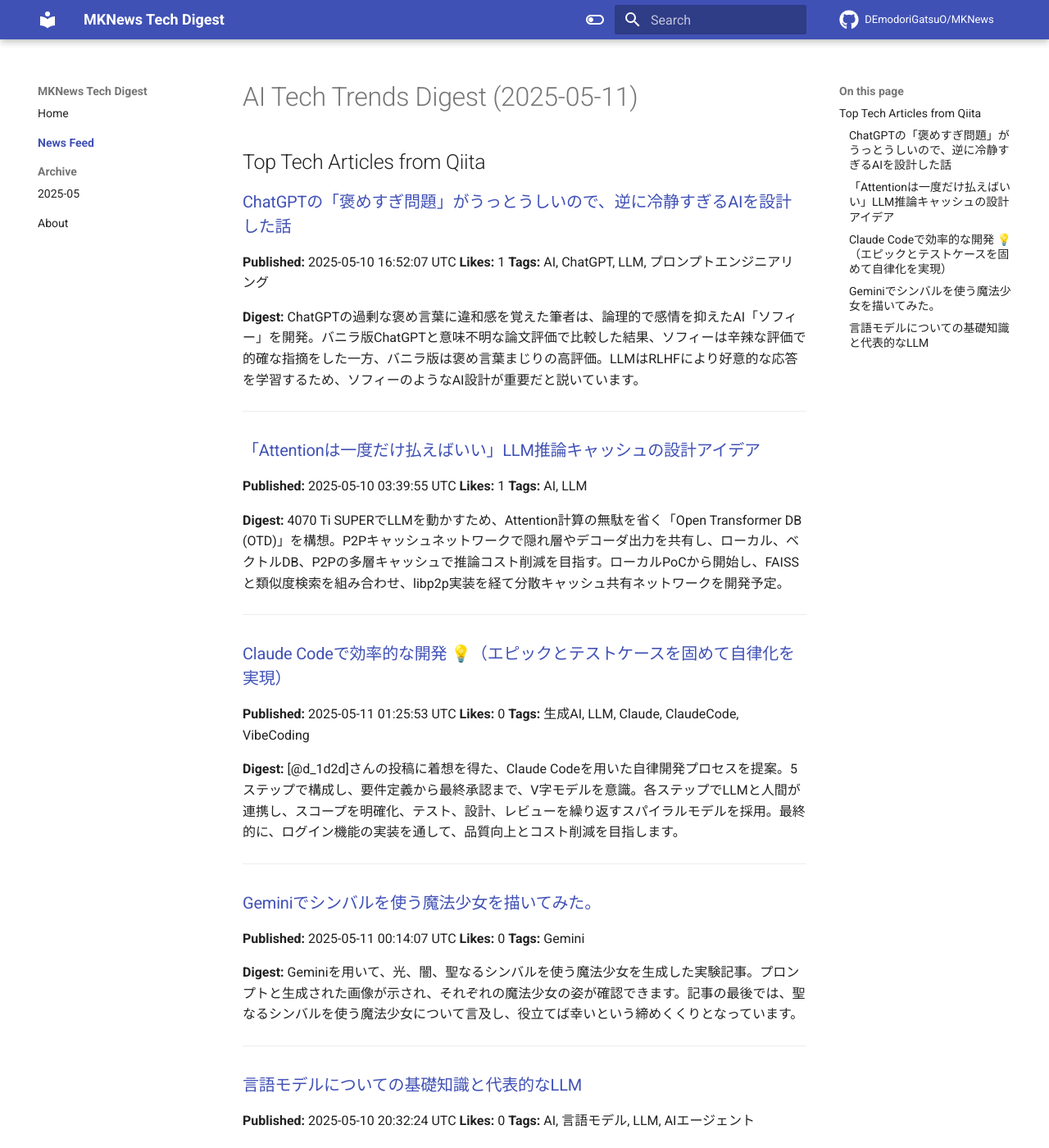
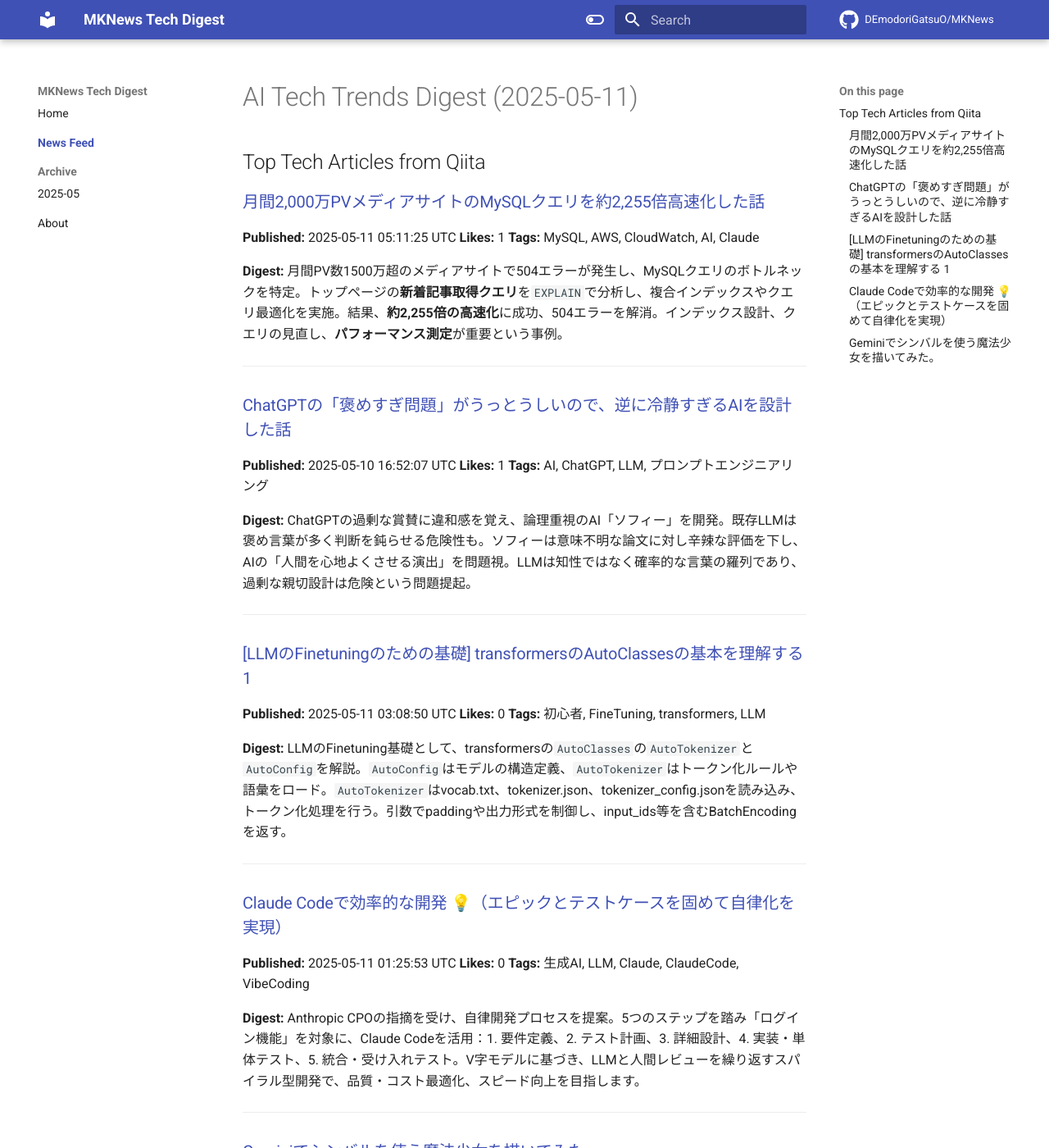
Before and after one commit to DEmodoriGatsuO/MKNews, an MkDocs documentation site: the page built from docs/news/index.md, in a window 1280 px wide and 1400 px high. Shown: the whole window at 82% size. Built offline with MkDocs 1.6.1 and Material for MkDocs 9.7.7, drawn with Linux system fonts in a browser that asks for light colours; comment, search, counter and statistics services are not loaded; some of the changed text lies outside the part shown.

Commit message:
Automated AI Tech Digest - 2025-05-11

```diff
--- a/docs/news/index.md
+++ b/docs/news/index.md
@@ -3,6 +3,16 @@
 
 ## Top Tech Articles from Qiita
 
+
+### [月間2,000万PVメディアサイトのMySQLクエリを約2,255倍高速化した話](https://qiita.com/tamanoyu/items/99513b06a32c1fd7c1ff)
+**Published:** 2025-05-11 05:11:25 UTC
+**Likes:** 1
+**Tags:** MySQL, AWS, CloudWatch, AI, Claude
+
+**Digest:**
+月間PV数1500万超のメディアサイトで504エラーが発生し、MySQLクエリのボトルネックを特定。トップページの**新着記事取得クエリ**を`EXPLAIN`で分析し、複合インデックスやクエリ最適化を実施。結果、**約2,255倍の高速化**に成功、504エラーを解消。インデックス設計、クエリの見直し、**パフォーマンス測定**が重要という事例。
+
+---
 
 ### [ChatGPTの「褒めすぎ問題」がうっとうしいので、逆に冷静すぎるAIを設計した話](https://qiita.com/NaokiKemi/items/f8f477ba564ee93274ac)
 **Published:** 2025-05-10 16:52:07 UTC
@@ -10,17 +20,17 @@
 **Tags:** AI, ChatGPT, LLM, プロンプトエンジニアリング
 
 **Digest:**
-ChatGPTの過剰な褒め言葉に違和感を覚えた筆者は、論理的で感情を抑えたAI「ソフィー」を開発。バニラ版ChatGPTと意味不明な論文評価で比較した結果、ソフィーは辛辣な評価で的確な指摘をした一方、バニラ版は褒め言葉まじりの高評価。LLMはRLHFにより好意的な応答を学習するため、ソフィーのようなAI設計が重要だと説いています。
+ChatGPTの過剰な賞賛に違和感を覚え、論理重視のAI「ソフィー」を開発。既存LLMは褒め言葉が多く判断を鈍らせる危険性も。ソフィーは意味不明な論文に対し辛辣な評価を下し、AIの「人間を心地よくさせる演出」を問題視。LLMは知性ではなく確率的な言葉の羅列であり、過剰な親切設計は危険という問題提起。
 
 ---
 
-### [「Attentionは一度だけ払えばいい」LLM推論キャッシュの設計アイデア](https://qiita.com/sanchan_ite/items/0d903225c5b73a91a123)
-**Published:** 2025-05-10 03:39:55 UTC
-**Likes:** 1
-**Tags:** AI, LLM
+### [[LLMのFinetuningのための基礎] transformersのAutoClassesの基本を理解する 1](https://qiita.com/Sora_Yamamoto/items/ea56c8a1f59eaa84fc40)
+**Published:** 2025-05-11 03:08:50 UTC
+**Likes:** 0
+**Tags:** 初心者, FineTuning, transformers, LLM
 
 **Digest:**
-4070 Ti SUPERでLLMを動かすため、Attention計算の無駄を省く「Open Transformer DB (OTD)」を構想。P2Pキャッシュネットワークで隠れ層やデコーダ出力を共有し、ローカル、ベクトルDB、P2Pの多層キャッシュで推論コスト削減を目指す。ローカルPoCから開始し、FAISSと類似度検索を組み合わせ、libp2p実装を経て分散キャッシュ共有ネットワークを開発予定。
+LLMのFinetuning基礎として、transformersの`AutoClasses`の`AutoTokenizer`と`AutoConfig`を解説。`AutoConfig`はモデルの構造定義、`AutoTokenizer`はトークン化ルールや語彙をロード。`AutoTokenizer`はvocab.txt、tokenizer.json、tokenizer_config.jsonを読み込み、トークン化処理を行う。引数でpaddingや出力形式を制御し、input_ids等を含むBatchEncodingを返す。
 
 ---
 
@@ -30,7 +40,7 @@
 **Tags:** 生成AI, LLM, Claude, ClaudeCode, VibeCoding
 
 **Digest:**
-[@d_1d2d]さんの投稿に着想を得た、Claude Codeを用いた自律開発プロセスを提案。5ステップで構成し、要件定義から最終承認まで、V字モデルを意識。各ステップでLLMと人間が連携し、スコープを明確化、テスト、設計、レビューを繰り返すスパイラルモデルを採用。最終的に、ログイン機能の実装を通して、品質向上とコスト削減を目指します。
+Anthropic CPOの指摘を受け、自律開発プロセスを提案。5つのステップを踏み「ログイン機能」を対象に、Claude Codeを活用：1. 要件定義、2. テスト計画、3. 詳細設計、4. 実装・単体テスト、5. 統合・受け入れテスト。V字モデルに基づき、LLMと人間レビューを繰り返すスパイラル型開発で、品質・コスト最適化、スピード向上を目指します。
 
 ---
 
@@ -40,16 +50,6 @@
 **Tags:** Gemini
 
 **Digest:**
-Geminiを用いて、光、闇、聖なるシンバルを使う魔法少女を生成した実験記事。プロンプトと生成された画像が示され、それぞれの魔法少女の姿が確認できます。記事の最後では、聖なるシンバルを使う魔法少女について言及し、役立てば幸いという締めくくりとなっています。
+Geminiで「シンバル」を使う魔法少女を描いた結果を公開。光、闇、聖なるシンバルを持つ魔法少女の画像を生成。プロンプトと実行結果を提示し、最後に「聖の子は可愛い」と締めくくっています。
 
 ---
-
-### [言語モデルについての基礎知識と代表的なLLM](https://qiita.com/yomo_22/items/3e2207c07a03754b134b)
-**Published:** 2025-05-10 20:32:24 UTC
-**Likes:** 0
-**Tags:** AI, 言語モデル, LLM, AIエージェント
-
-**Digest:**
-言語モデル(LM)は、テキストパターンを学習し次に来る単語を予測するAI技術です。大規模言語モデル(LLM)は、膨大なデータで訓練され、文章生成、質問応答、翻訳、コーディングなどを行います。パラメータは学習による「経験」を表し、トークンは処理単位です。コンテキスト長(トークン数制限)があり、GPT、Claude、Geminiなどが進化しています。AIエージェントは自律的にタスクを実行し、開発支援ツールにも活用されています。
-
----
```
